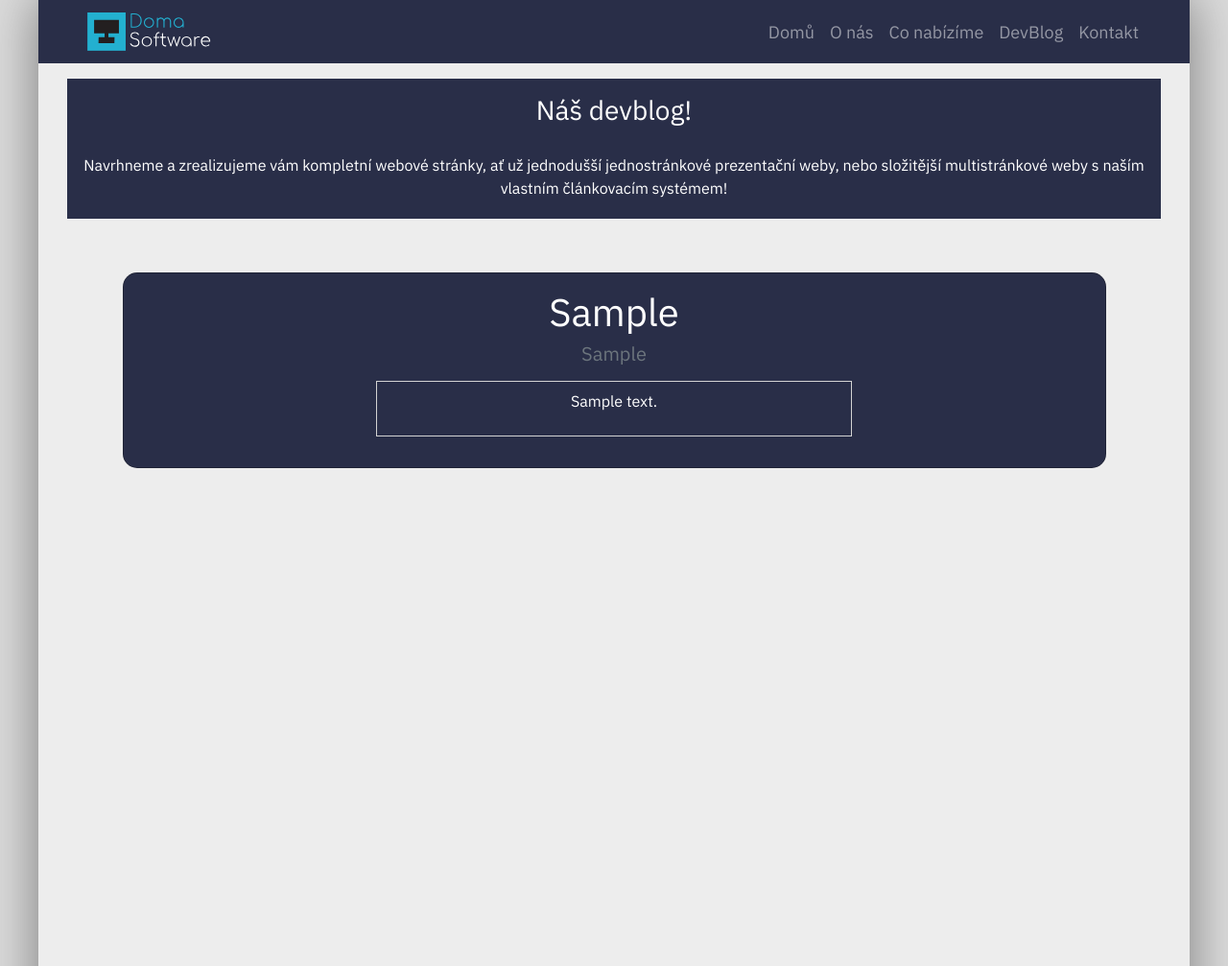
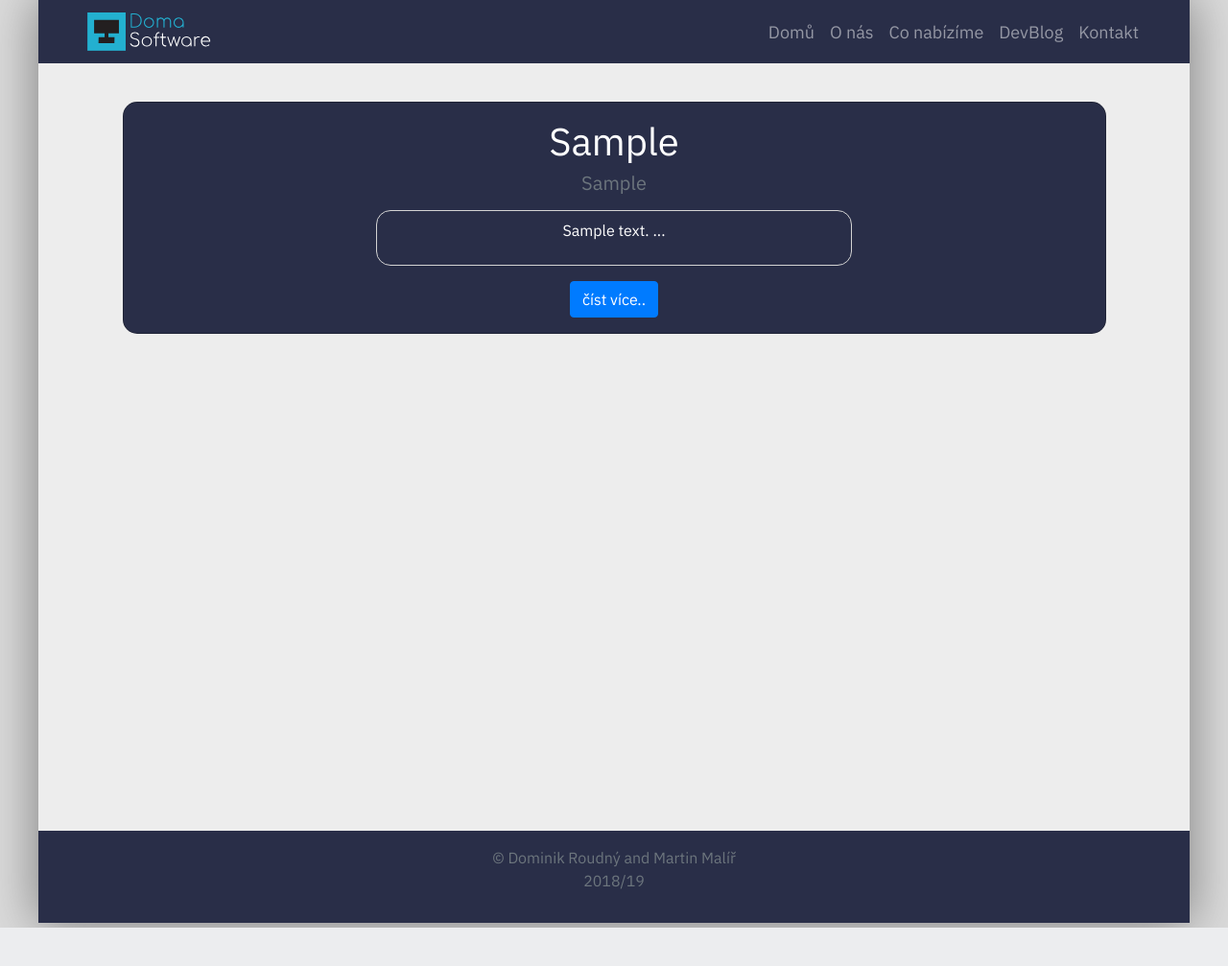
Before and after one commit to roudnas/DomaWebProjekt, a PHP site: page /devBlog.php in a window 1280 px wide. Shown: the top 1007 px of the page at 96% size. After the commit the page ends 967 px from the top, so only its background shows below. Run offline with PHP 8.4, Linux system fonts and the light colour scheme; tables that the repository leaves empty or names only in its code hold one stand-in row (values such as "Sample post").

Commit message:
Article system V0.3

```diff
--- a/frontend/devBlog.php
+++ b/frontend/devBlog.php
@@ -40,10 +40,6 @@
           </nav>
         </header>
 
-        <div class="container my-3" style="background-color:#292e48; color:#fff;">
-          <h3 class="text-center py-3">Náš devblog!</h3>
-          <p class="text-center py-1">Navrhneme a zrealizujeme vám kompletní webové stránky, ať už jednodušší jednostránkové prezentační weby, nebo složitější multistránkové weby s naším vlastním článkovacím systémem!</p>
-        </div>
 
         <article class="pageSekce py-3">
           <div class="row justify-content-center">
--- a/frontend/imports/showarticles.php
+++ b/frontend/imports/showarticles.php
@@ -17,9 +17,10 @@ if ($resultCheck > 0) {
           <a style='text-decoration:none; color:#fff;' href='articles.php?id=$showID'>
           <h1 style='overflow-y:hidden;'>$showNadpis</h1>
           <h5 class='text-muted' style='overflow-y:hidden;'>$showAutor</h5>
-          <div class='p-2 mx-auto my-3' style='width:50%; border:1px solid lightgray;'>
-          <p style='overflow-y:hidden;'>$splitText[0]</p>
+          <div class='p-2 mx-auto my-3' style='width:50%; border:1px solid lightgray; border-radius:15px;'>
+          <p style='overflow-y:hidden;'>$splitText[0] ...</p>
           </div>
+          <button class='btn btn-primary'>číst více..</button>
           </a>
           </div>";
 
```
